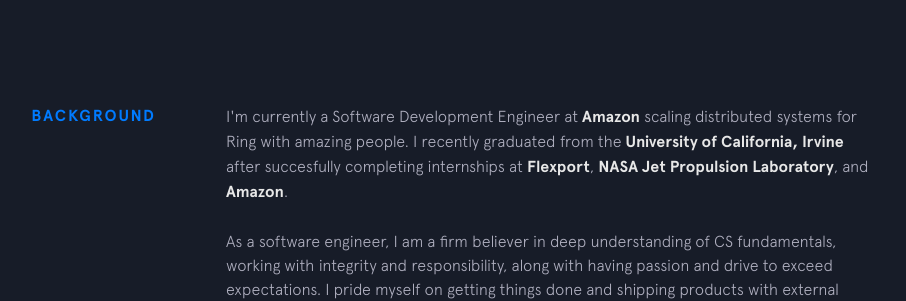
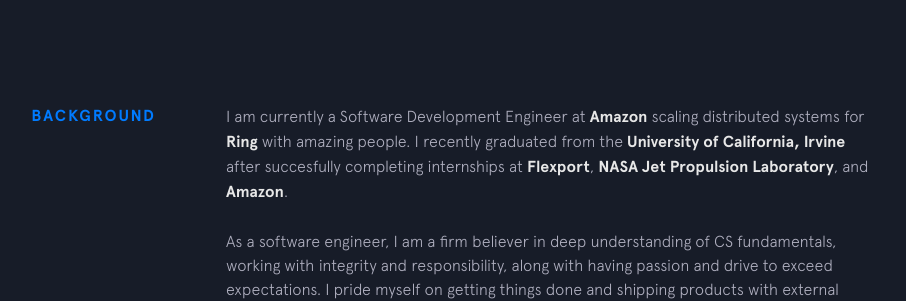
Before and after one commit to dannyhp1/portfolio-site, a Jekyll site: the page built from index.html, in a window 1280 px wide and 900 px high, scrolled down 743 px. Shown: the part 153-454 px from the top of the window, without its empty margins (224-1130 px from the left). Built offline with Jekyll 4.4.1, drawn with Linux system fonts in a browser that asks for light colours; nearby versions of some CDN libraries.

Commit message:
Updated background information.

```diff
--- a/_includes/background.html
+++ b/_includes/background.html
@@ -2,8 +2,9 @@
   <div class="section__title">Background</div>
   <div class="section__content">
     <p>
-      I'm currently a Software Development Engineer at
-      <a class="underline-link" href="https://www.amazon.com" target="_blank">Amazon</a> scaling distributed systems for Ring with amazing people. I recently graduated from the
+      I am currently a Software Development Engineer at
+      <a class="underline-link" href="https://www.amazon.com" target="_blank">Amazon</a> scaling distributed systems for
+      <a class="underline-link" href="https://www.ring.com" target="_blank">Ring</a> with amazing people. I recently graduated from the
       <a class="underline-link" href="https://www.ics.uci.edu/" target="_blank">University of California, Irvine</a> after succesfully completing internships at
       <a class="underline-link" href="https://flexport.com" target="_blank">Flexport</a>,
       <a class="underline-link" href="https://www.jpl.nasa.gov/" target="_blank">NASA Jet Propulsion Laboratory</a>, and
```
